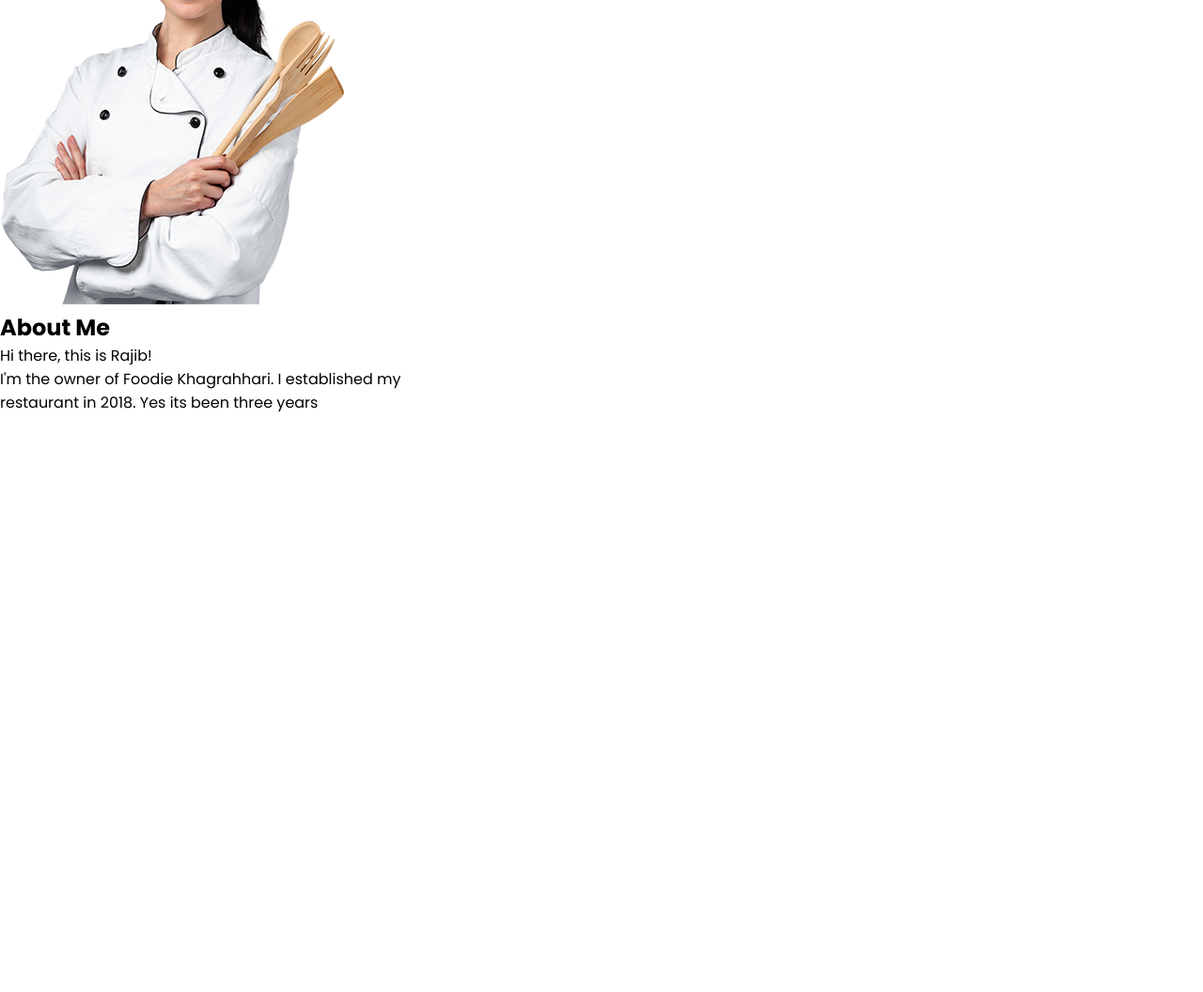
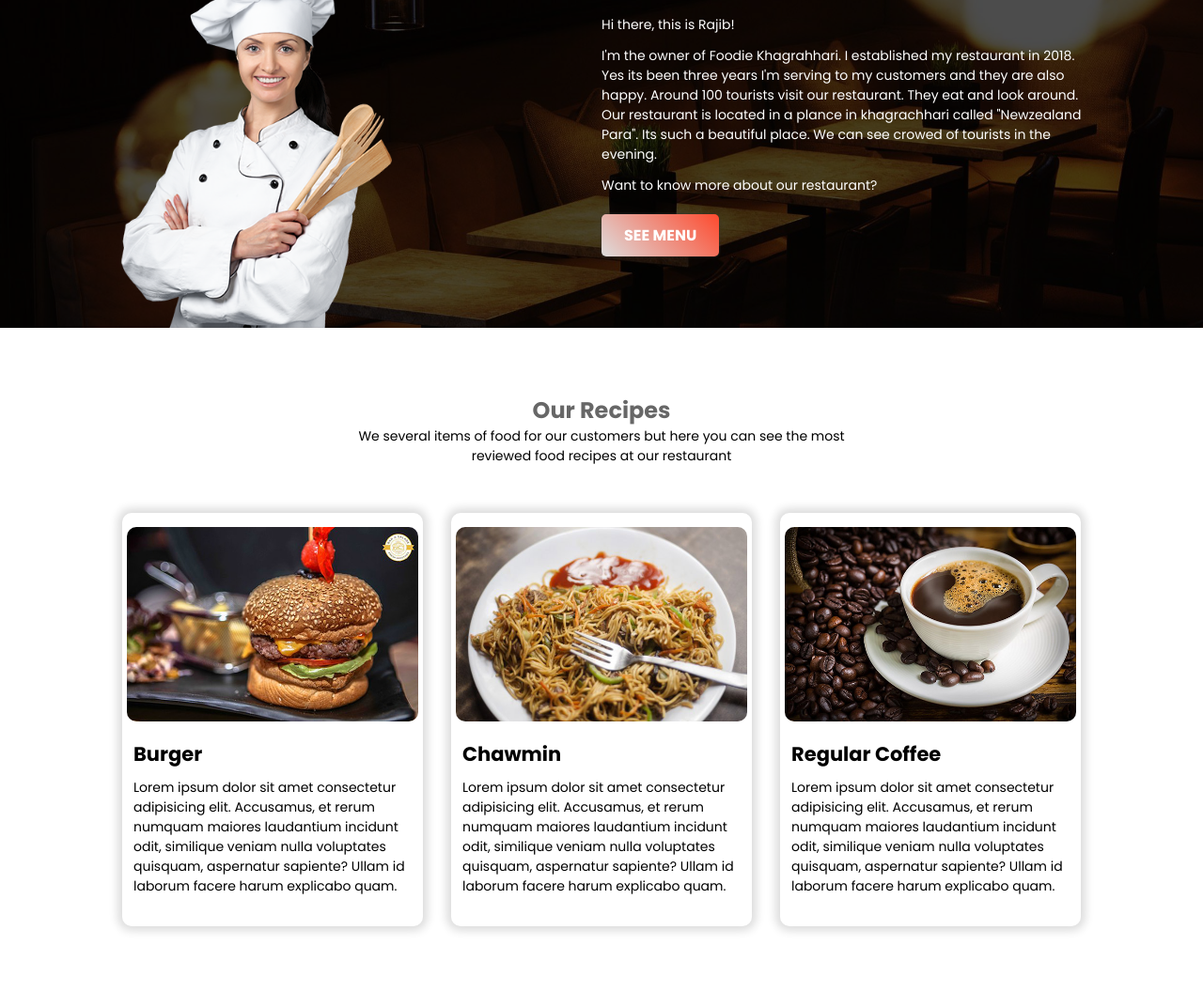
Before and after one commit to rajibbaruaexp/foodie-restaurant, a plain HTML site: page index.html in a window 1280 px wide. Shown: the part 751-1807 px from the top of the page at 94% size. Before the commit the page ends 1192 px from the top, so only its background shows below. Drawn offline with Linux system fonts and the light colour scheme.

Commit message:
Our Recipes area added

```diff
--- a/index.html
+++ b/index.html
@@ -15,35 +15,95 @@
   </head>
   <body>
     <!-- hero section starts here -->
-    <section>
-      <div class="hero-area common-double-area">
+    <section class="hero-area common-double-area">
       <div class="hero-title">
         <h1><span>Foodie</span> Restaurant</h1>
         <h3>Most visited restaurant in Khagrachhari</h3>
         <p>
-            khagrachhari is one of the most beautiful places in Bangladesh. A
-            huge number of tourists visit our khagrachhari everyday and do you
-            know what? Most of them visit us!
+          khagrachhari is one of the most beautiful places in Bangladesh. A huge
+          number of tourists visit our khagrachhari everyday and do you know
+          what? Most of them visit us!
         </p>
         <p>You're also warmly welcome to our restaurant</p>
-          <a href="" target="_blank">See Menu</a>
+        <a class="button-style" href="" target="_blank">See Menu</a>
       </div>
       <div class="hero-img">
         <img src="images/cook.png" alt="" />
       </div>
+    </section>
+
+    <!-- about us area starts here -->
+    <section class="about-us-area common-double-area">
+      <div class="about-us-bg">
+        <img src="images/chef.png" alt="" />
+      </div>
+      <div class="about-us-text">
+        <h1>About Us</h1>
+        <p>Hi there, this is Rajib!</p>
+        <p>
+          I'm the owner of Foodie Khagrahhari. I established my restaurant in
+          2018. Yes its been three years I'm serving to my customers and they
+          are also happy. Around 100 tourists visit our restaurant. They eat and
+          look around. Our restaurant is located in a plance in khagrachhari
+          called "Newzealand Para". Its such a beautiful place. We can see
+          crowed of tourists in the evening.
+        </p>
+        <p>Want to know more about our restaurant?</p>
+        <a class="button-style" href="" target="_blank">See Menu</a>
       </div>
     </section>
 
-    <!-- about me area starts here -->
-    <section>
-      <div class="about-me-area common-double-area">
-        <div class="about-me-bg">
-          <img src="images/chef.png" alt="">
+    <!-- our recipes area starts here -->
+    <section class="our-recipes-area">
+      <div class="recipes-title">
+        <h1>Our Recipes</h1>
+        <p>
+          We several items of food for our customers but here you can see the
+          most reviewed food recipes at our restaurant
+        </p>
       </div>
-        <div class="about-me-text">
-          <h1>About Me</h1>
-          <p>Hi there, this is Rajib!</p>
-          <p>I'm the owner of Foodie Khagrahhari. I established my restaurant in 2018. Yes its been three years </p>
+      <div class="our-recipes">
+        <div class="single-recipes">
+          <div class="recipe-img">
+            <img src="images/recipe1.jpg" alt="" />
+          </div>
+          <div class="recipe-meta-data">
+            <h2>Burger</h2>
+            <p>
+              Lorem ipsum dolor sit amet consectetur adipisicing elit.
+              Accusamus, et rerum numquam maiores laudantium incidunt odit,
+              similique veniam nulla voluptates quisquam, aspernatur sapiente?
+              Ullam id laborum facere harum explicabo quam.
+            </p>
+          </div>
+        </div>
+        <div class="single-recipes">
+          <div class="recipe-img">
+            <img src="images/recipe2.jpg" alt="" />
+          </div>
+          <div class="recipe-meta-data">
+            <h2>Chawmin</h2>
+            <p>
+              Lorem ipsum dolor sit amet consectetur adipisicing elit.
+              Accusamus, et rerum numquam maiores laudantium incidunt odit,
+              similique veniam nulla voluptates quisquam, aspernatur sapiente?
+              Ullam id laborum facere harum explicabo quam.
+            </p>
+          </div>
+        </div>
+        <div class="single-recipes">
+          <div class="recipe-img">
+            <img src="images/recipe3.jpg" alt="" />
+          </div>
+          <div class="recipe-meta-data">
+            <h2>Regular Coffee</h2>
+            <p>
+              Lorem ipsum dolor sit amet consectetur adipisicing elit.
+              Accusamus, et rerum numquam maiores laudantium incidunt odit,
+              similique veniam nulla voluptates quisquam, aspernatur sapiente?
+              Ullam id laborum facere harum explicabo quam.
+            </p>
+          </div>
         </div>
       </div>
     </section>
--- a/style.css
+++ b/style.css
@@ -6,7 +6,8 @@ body {
   font-family: "Poppins", sans-serif;
 }
 
-.hero-area {
+/* hero area css starts here */
+.common-double-area {
   min-height: 500px;
   display: flex;
   align-items: center;
@@ -16,7 +17,9 @@ body {
 .common-double-area div {
   width: 40%;
 }
-
+.hero-area {
+  padding: 50px 0;
+}
 .hero-title h1 {
   font-size: 50px;
 }
@@ -30,17 +33,18 @@ body {
   font-size: 14px;
 }
 .hero-title span {
-  color: #FC773F;
+  color: #fc773f;
   text-shadow: 5px 5px 6px black;
 }
 .hero-img img {
-  width: 500px;
+  width: 400px;
+  float: right;
 }
 
-.hero-title a {
+a.button-style {
   display: inline-block;
   text-decoration: none;
-    background: linear-gradient(45deg, #ddd, #FE4A2E);
+  background: linear-gradient(45deg, #ddd, #fe4a2e);
   color: #fff;
   padding: 10px 24px;
   border-radius: 5px;
@@ -48,10 +52,96 @@ body {
   text-transform: uppercase;
   margin-top: 20px;
   font-weight: 700;
-    transition: .3s !important;
+  transition: 0.3s !important;
 }
 
-.hero-title a:hover {
-    background: linear-gradient(45deg, #FE4A2E, black);
-    transition: .3s;
+a.button-style a:hover {
+  background: linear-gradient(45deg, #fe4a2e, black);
+  transition: 0.3s;
 }
+/* about us css starts here  */
+.about-us-area {
+  background-image: url(images/about-us-bg.jpg);
+  position: relative;
+  background-size: cover;
+  background-position: center;
+  z-index: 1;
+}
+.about-us-area:after {
+  background: #000;
+  content: "";
+  position: absolute;
+  left: 0;
+  top: 0;
+  width: 100%;
+  height: 100%;
+  z-index: -1;
+  opacity: 0.7;
+}
+.about-us-bg img {
+  position: absolute;
+  bottom: 0;
+  width: 300px;
+}
+
+.about-us-text {
+  color: #fff;
+}
+
+.about-us-text h1 {
+  font-size: 40px;
+  margin-bottom: 30px;
+}
+
+.about-us-text p {
+  font-size: 14px;
+  margin-top: 12px;
+}
+
+/* Our recipes area css */
+.recipes-title {
+  text-align: center;
+  width: 580px;
+  margin: 0 auto;
+  margin-bottom: 50px;
+}
+.recipes-title h1 {
+  color: #676767;
+}
+.recipes-title p {
+  font-size: 14px;
+}
+
+.our-recipes-area {
+  padding: 70px 0;
+}
+
+.our-recipes {
+  display: flex;
+  align-items: center;
+  justify-content: center;
+}
+
+.recipe-img img {
+  width: 310px;
+  border-radius: 10px;
+}
+
+.single-recipes {
+  width: 25%;
+  text-align: center;
+  box-shadow: 0 0 10px 5px #ddd;
+  border-radius: 10px;
+  padding-top: 15px;
+  margin: 0 15px;
+  min-height: 425px;
+}
+
+.recipe-meta-data {
+  text-align: left;
+  padding: 12px;
+  font-size: 14px;
+}
+.recipe-meta-data h2 {
+  margin-bottom: 10px;
+}
```
Also changed, not shown: images/about-us-bg.jpg (added), images/recipe1.jpg (added), images/recipe2.jpg (added), images/recipe3.jpg (added). Lines whose indentation alone changed are shown as unchanged.
